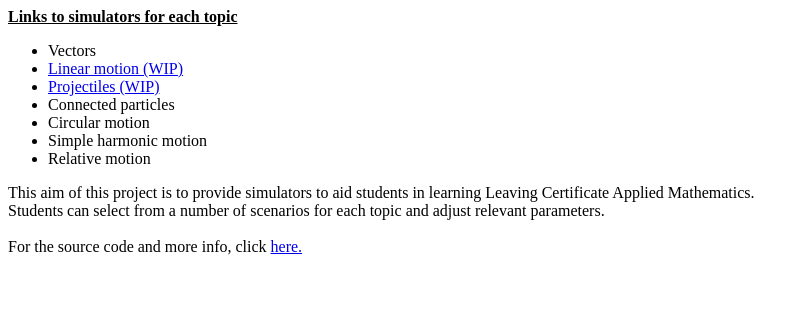
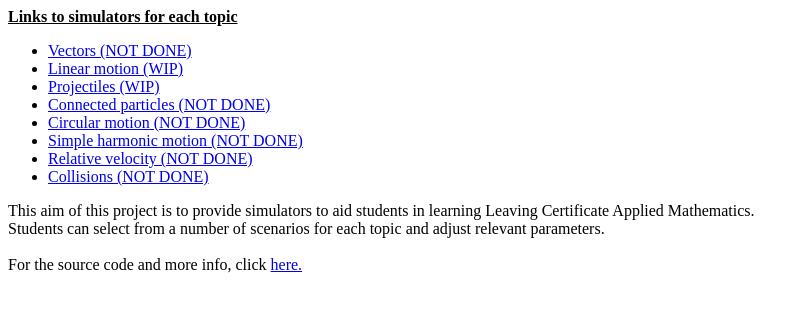
Before and after one commit to MichaelChristopherRooney/Applied-Mathematics-Simulator, a plain HTML site: page index.html in a window 1280 px wide. Shown: the whole page, without its empty margins (0-805 px from the left). Drawn offline with Linux system fonts and the light colour scheme.

Commit message:
Corrections to readme and index

```diff
--- a/index.html
+++ b/index.html
@@ -1,4 +1,7 @@
 <html>
+
+<meta charset="UTF-8">
+
 <body>
 
 	<p style="text-decoration: underline; font-weight: bold;">
@@ -6,13 +9,14 @@
 	</p>
 
 	<ul>
-		<li>Vectors</li>
+		<li><a href="vectors.html">Vectors (NOT DONE)</a></li>
 		<li><a href="linearmotion.html">Linear motion (WIP)</a></li>
 		<li><a href="projectiles.html">Projectiles (WIP)</a></li>
-		<li>Connected particles</li>
-		<li>Circular motion</li>
-		<li>Simple harmonic motion</li>
-		<li>Relative motion</li>
+		<li><a href="connected.html">Connected particles (NOT DONE)</a></li>
+		<li><a href="circular.html">Circular motion (NOT DONE)</a></li>
+		<li><a href="shm.html">Simple harmonic motion (NOT DONE)</a></li>
+		<li><a href="relative.html">Relative velocity (NOT DONE)</a></li>
+		<li><a href="collisions.html">Collisions (NOT DONE)</a></li>
 	</ul>
 
 	<p>
```
Also changed, not shown: 1 other file.
